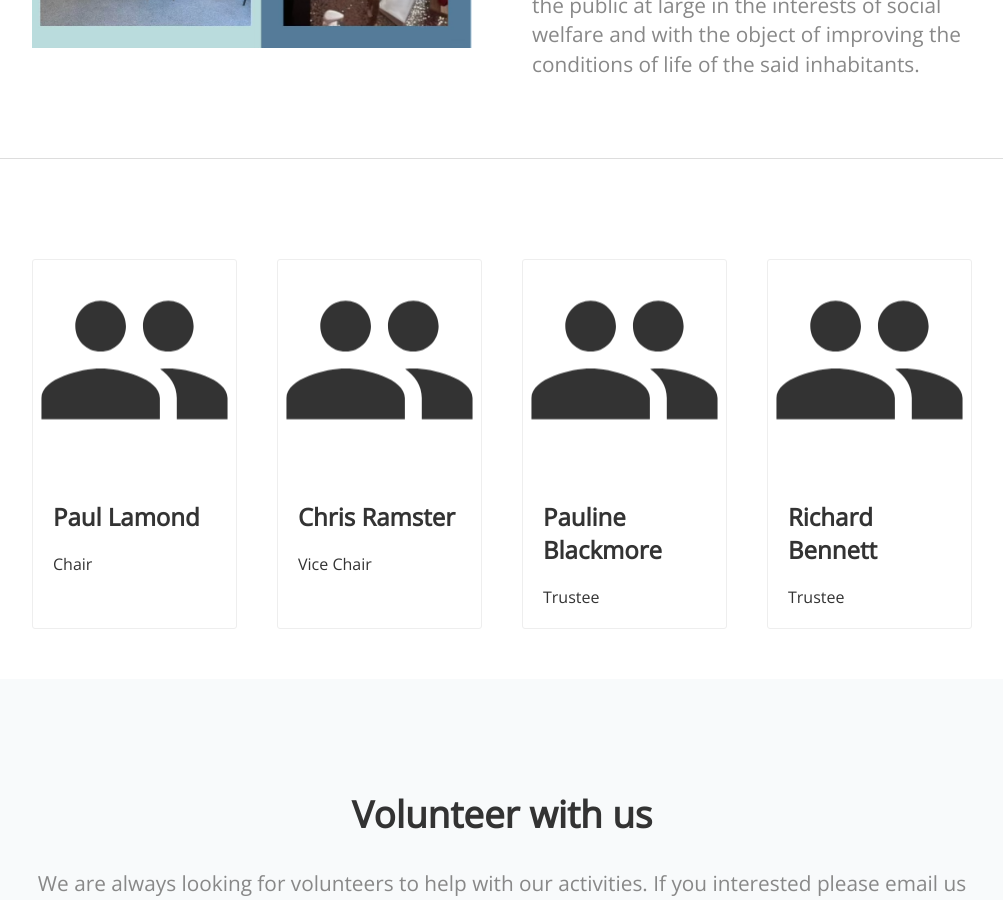
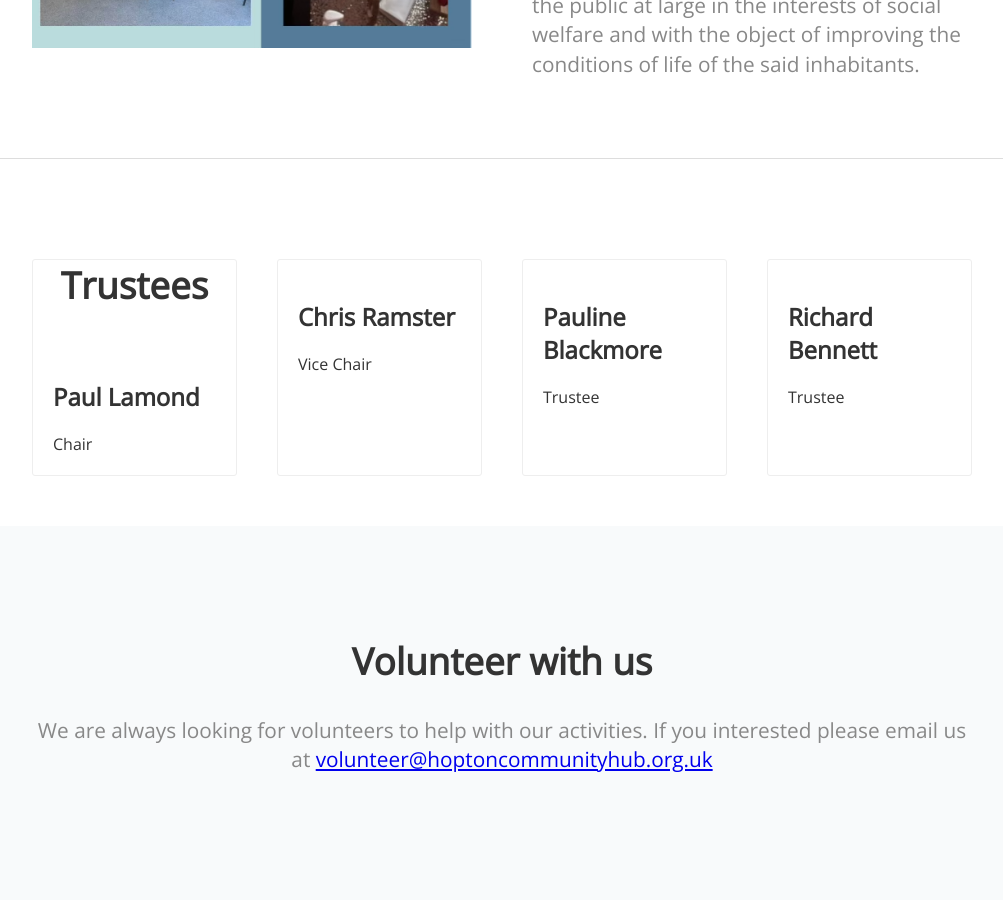
Before and after one commit to hoptonadmin/hopton-community-hub-website, a Jekyll site: the page built from index.html, in a window 1280 px wide and 900 px high, scrolled down 1627 px. Shown: the whole window, without its empty margins (138-1141 px from the left). Built offline with Jekyll 4.4.1, drawn with Linux system fonts in a browser that asks for light colours; nearby versions of some CDN libraries.

Commit message:
Update index.html

```diff
--- a/index.html
+++ b/index.html
@@ -107,28 +107,29 @@ title: Hopton Community Hub
 <div class="container">
 <div class="posts">
 	<div class="post">
-		<div class="image" style="background-image: url({{ site.baseurl }}/images/people.svg)"></div>
+		<h2 class="editable" style="text-align: center;">Trustees</h2>
+<!-- 		<div class="image" style="background-image: url({{ site.baseurl }}/images/people.svg)"></div> -->
 		<div class="post-content">
 			<h3>Paul Lamond</h3>
 			Chair
 		</div>
 	</div>
 	<div class="post">
-		<div class="image" style="background-image: url({{ site.baseurl }}/images/people.svg)"></div>
+<!-- 		<div class="image" style="background-image: url({{ site.baseurl }}/images/people.svg)"></div> -->
 		<div class="post-content">
 			<h3>Chris Ramster</h3>
 			Vice Chair
 		</div>
 	</div>
 	<div class="post">
-		<div class="image" style="background-image: url({{ site.baseurl }}/images/people.svg)"></div>
+<!-- 		<div class="image" style="background-image: url({{ site.baseurl }}/images/people.svg)"></div> -->
 		<div class="post-content">
 			<h3>Pauline Blackmore</h3>
 			Trustee
 		</div>
 	</div>
 	<div class="post">
-		<div class="image" style="background-image: url({{ site.baseurl }}/images/people.svg)"></div>
+<!-- 		<div class="image" style="background-image: url({{ site.baseurl }}/images/people.svg)"></div> -->
 		<div class="post-content">
 			<h3>Richard Bennett</h3>
 			Trustee
```
